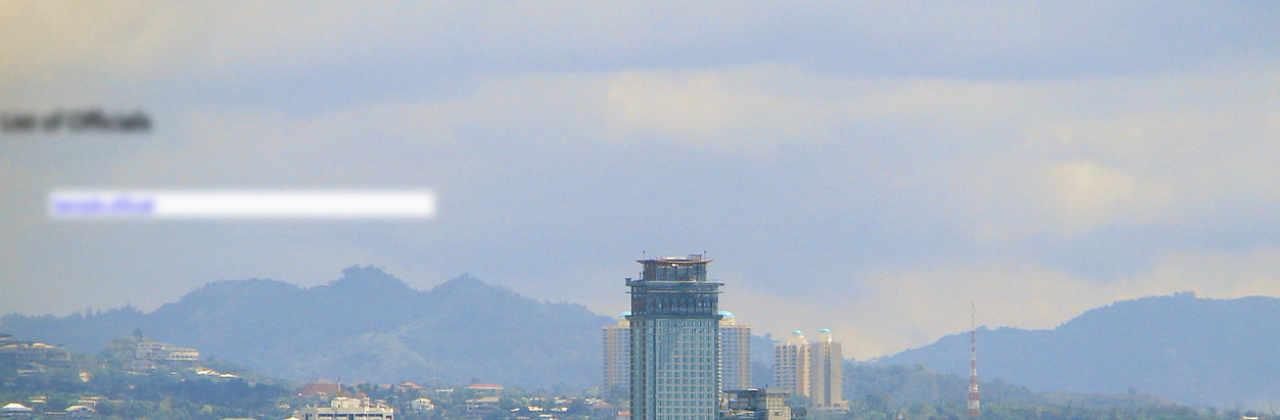
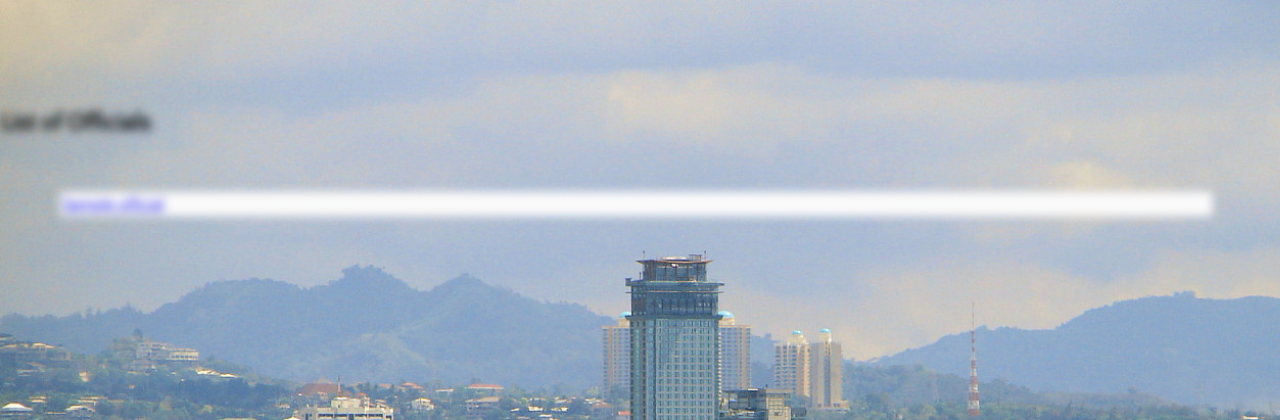
Before and after one commit to projectManagement2015/FixMyBarangay, a PHP site: page /adminlist.php in a window 1280 px wide. Shown: the top 420 px of the page. Run offline with PHP 8.4, Linux system fonts and the light colour scheme; a user stored in the database is signed in; tables that the repository leaves empty or names only in its code hold one stand-in row (values such as "Sample post").

Commit message:
Finallllllllllllllllllll

```diff
--- a/css/style.css
+++ b/css/style.css
@@ -969,17 +969,17 @@ table.dataTable {
 }
 .table {
 	background-color: rgb(250,250,250);
-	width: 30%;
+	width: 90%;
 	max-width: 100%;
 	margin-bottom: 20%;
-	margin-left: 50px;
+	margin-left: 60px;
 
 
 }
 
 .table1{
 	background-color: rgb(250,250,250);
-	width: 30%;
+	width: 90%;
 	max-width: 100%;
 	margin-bottom: 20%;
 	margin-left: 500px;
```
